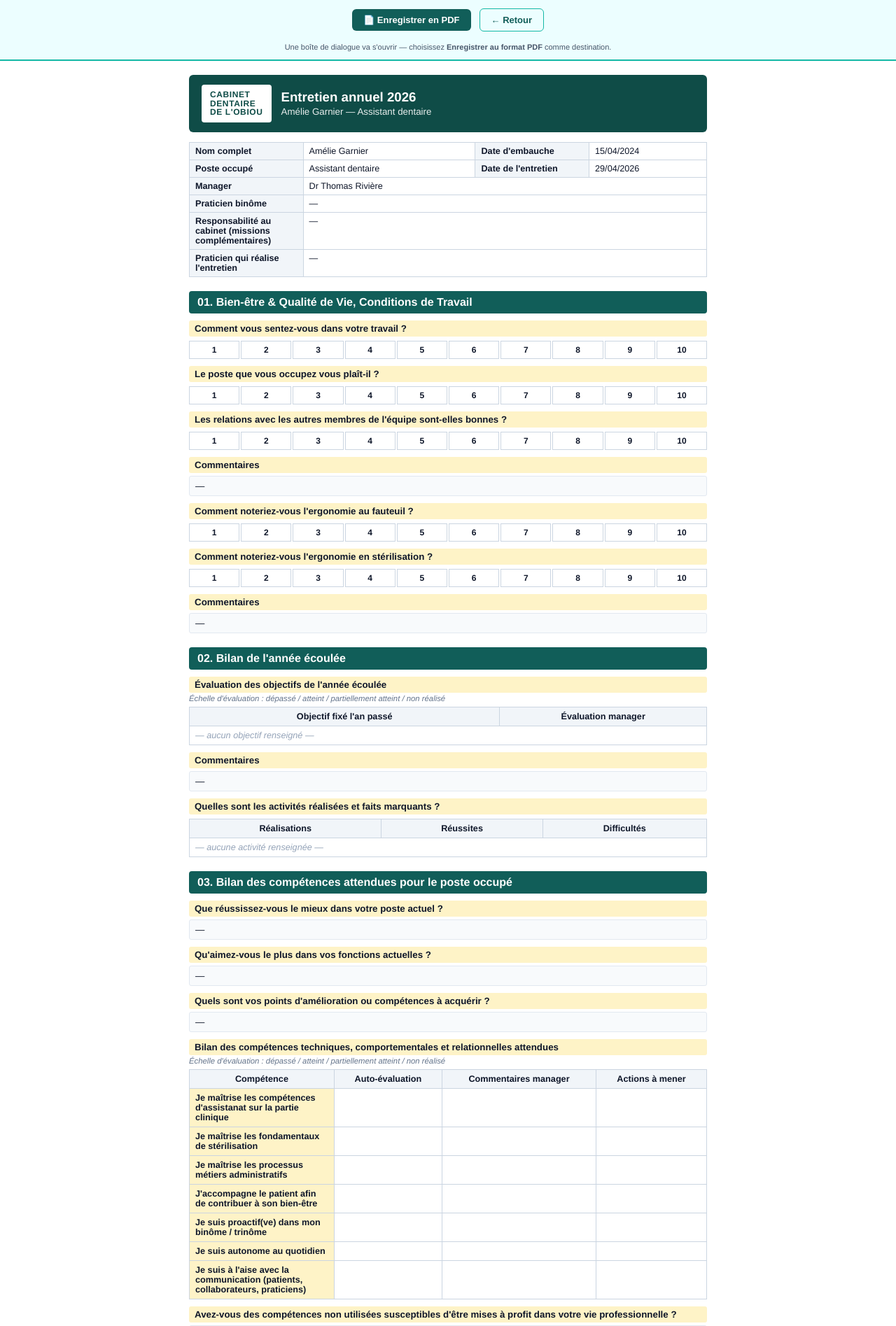
After one commit to magalielastella-app/prod, a Laravel app: page /entretiens/1/imprimer in a window 1280 px wide. The commit adds this page. Shown: the top 1895 px of the page at 70% size. Run offline with Laravel 12, Linux system fonts and the light colour scheme; a user stored in the database is signed in; data comes from the database, SQL or seed files in the repository.

Commit message:
Add "Télécharger PDF" via a printable Blade view
Route GET /entretiens/{review}/imprimer returns a self-contained
HTML document styled for print (A4, print-color-adjust: exact) so the
user saves it via the browser's "Save as PDF" dialog — no server-side
PDF engine required, works on every browser.

The blade view reads the review's template and renders each field
faithfully:
- scale_10 → 1-10 strip with the selected cell highlighted yellow,
  matching the cabinet's printed trame.
- text/textarea/choice → plain value card.
- objectives_review, objectives_plan, activities_table → tables.
- competency_grid → row label + Auto-évaluation / Commentaires manager
  / Actions à mener.

On-page toolbar (hidden at print) with a "Save as PDF" button that
calls window.print() plus a "Back" link to the review page.
Signatures block at the end (date + time when signed).

UI:
- New "Télécharger PDF" action next to Ouvrir/Supprimer in
  Reviews/Index.
- New "Télécharger PDF" button in the Reviews/Show header, next to
  the status badge (opens the print view in a new tab).

```diff
--- a/app/Http/Controllers/AnnualReviewController.php
+++ b/app/Http/Controllers/AnnualReviewController.php
@@ -179,6 +179,25 @@ class AnnualReviewController extends Controller
         ]);
     }
 
+    /**
+     * Vue HTML imprimable — le navigateur gère le "Enregistrer au format PDF".
+     * (Pas d'Inertia : on renvoie un document Blade autonome.)
+     */
+    public function printable(AnnualReview $review)
+    {
+        Gate::authorize('view', $review);
+
+        $review->load([
+            'employee:id,name,email,position,department,hired_on',
+            'manager:id,name,email',
+        ]);
+
+        return response()->view('reviews.print', [
+            'review' => $review,
+            'template' => $review->template(),
+        ]);
+    }
+
     /** Le salarié enregistre / envoie sa partie. */
     public function employeeUpdate(Request $request, AnnualReview $review): RedirectResponse
     {
--- a/resources/js/Pages/Reviews/Index.vue
+++ b/resources/js/Pages/Reviews/Index.vue
@@ -193,6 +193,8 @@ const destroy = (id) => {
                                 <td class="px-4 py-3 text-right space-x-2">
                                     <Link :href="route('reviews.show', r.id)"
                                         class="text-brand-primary hover:underline">Ouvrir</Link>
+                                    <a :href="route('reviews.print', r.id)" target="_blank" rel="noopener"
+                                        class="text-brand-primary hover:underline">PDF</a>
                                     <button v-if="isManager && !r.signed"
                                         class="text-red-600 hover:underline" @click="destroy(r.id)">
                                         Supprimer
--- /dev/null
+++ b/resources/views/reviews/print.blade.php
@@ -0,0 +1,431 @@
+@php
+    /**
+     * Vue imprimable d'un entretien annuel.
+     * L'utilisateur utilise Ctrl/Cmd+P et "Enregistrer au format PDF".
+     */
+    $employeeAnswers = $review->employee_answers ?? [];
+    $managerAnswers = $review->manager_answers ?? [];
+    $header = $review->header ?? [];
+
+    $fieldAnswers = function (array $field) use ($employeeAnswers, $managerAnswers) {
+        $owner = $field['owner'] ?? null;
+        if ($owner === 'manager') return $managerAnswers[$field['key']] ?? null;
+        return $employeeAnswers[$field['key']] ?? null;
+    };
+    $formatDate = fn ($d) => $d ? \Illuminate\Support\Carbon::parse($d)->format('d/m/Y') : '—';
+    $formatDateTime = fn ($d) => $d ? \Illuminate\Support\Carbon::parse($d)->format('d/m/Y \à H:i') : null;
+
+    $filename = sprintf(
+        '%s_%s_Entretien_%d',
+        $review->year,
+        \Illuminate\Support\Str::upper(\Illuminate\Support\Str::slug($review->employee->name, '_')),
+        $review->year
+    );
+@endphp
+<!DOCTYPE html>
+<html lang="fr">
+<head>
+    <meta charset="utf-8">
+    <title>{{ $filename }}</title>
+    <meta name="viewport" content="width=device-width, initial-scale=1">
+    <style>
+        @page { size: A4; margin: 1.2cm 1.4cm; }
+        * { box-sizing: border-box; }
+        html, body {
+            font-family: 'Helvetica Neue', Helvetica, Arial, sans-serif;
+            font-size: 10pt;
+            color: #0F172A;
+            margin: 0;
+            padding: 0;
+            background: #fff;
+        }
+        a { color: inherit; text-decoration: none; }
+
+        /* Barre d'action en haut (cachée à l'impression) */
+        .toolbar {
+            background: #ECFEFF;
+            border-bottom: 2px solid #14B8A6;
+            padding: 12px 20px;
+            display: flex;
+            gap: 12px;
+            align-items: center;
+            justify-content: center;
+            flex-wrap: wrap;
+        }
+        .toolbar button, .toolbar a {
+            background: #115E59;
+            color: white;
+            padding: 8px 16px;
+            border: none;
+            border-radius: 6px;
+            cursor: pointer;
+            font-size: 13px;
+            font-weight: 600;
+        }
+        .toolbar a.ghost { background: transparent; color: #115E59; border: 1px solid #14B8A6; }
+        .toolbar .hint { font-size: 11px; color: #475569; width: 100%; text-align: center; margin-top: 4px; }
+
+        /* Conteneur principal */
+        .page { max-width: 780px; margin: 0 auto; padding: 20px; }
+
+        /* En-tête avec logo */
+        .logo-header {
+            background: #0F4C47;
+            color: white;
+            padding: 14px 18px;
+            border-radius: 6px;
+            display: flex;
+            align-items: center;
+            gap: 14px;
+            margin-bottom: 14px;
+        }
+        .logo-mark {
+            background: white;
+            color: #0F4C47;
+            padding: 8px 12px;
+            border-radius: 4px;
+            font-weight: 900;
+            font-size: 9pt;
+            line-height: 1.05;
+            letter-spacing: 0.05em;
+            white-space: pre;
+        }
+        .logo-title { font-size: 14pt; font-weight: 700; margin: 0; }
+        .logo-sub { font-size: 10pt; opacity: 0.9; margin-top: 2px; }
+
+        /* Infos entête */
+        table.info { width: 100%; border-collapse: collapse; margin-bottom: 14px; }
+        table.info th, table.info td {
+            border: 1px solid #CBD5E1;
+            padding: 5px 8px;
+            font-size: 9.5pt;
+            text-align: left;
+            vertical-align: top;
+        }
+        table.info th { background: #F1F5F9; font-weight: 600; width: 22%; }
+
+        /* Sections */
+        h2.section-title {
+            font-size: 12pt;
+            color: #FFFFFF;
+            background: #115E59;
+            padding: 7px 12px;
+            border-radius: 4px;
+            margin: 20px 0 10px;
+        }
+
+        /* Champ */
+        .field { margin: 10px 0; page-break-inside: avoid; }
+        .field .label {
+            font-size: 10pt;
+            font-weight: 600;
+            color: #0F172A;
+            background: #FEF3C7;
+            padding: 4px 8px;
+            border-radius: 3px;
+        }
+        .field .hint { font-size: 8.5pt; color: #64748B; margin-top: 2px; font-style: italic; }
+        .field .value {
+            background: #F8FAFC;
+            border: 1px solid #E2E8F0;
+            padding: 6px 8px;
+            border-radius: 3px;
+            margin-top: 4px;
+            white-space: pre-wrap;
+            min-height: 20px;
+        }
+        .empty { color: #94A3B8; font-style: italic; }
+
+        /* Échelle 1..10 */
+        .scale {
+            display: flex;
+            gap: 2px;
+            margin-top: 6px;
+        }
+        .scale-val {
+            flex: 1;
+            text-align: center;
+            border: 1px solid #CBD5E1;
+            padding: 5px 0;
+            font-size: 9pt;
+            font-weight: 600;
+            background: #fff;
+        }
+        .scale-val.selected {
+            background: #FDE047;
+            border-color: #F59E0B;
+            color: #0F172A;
+        }
+
+        /* Tables */
+        table.grid {
+            width: 100%;
+            border-collapse: collapse;
+            margin-top: 6px;
+            font-size: 9.5pt;
+        }
+        table.grid th, table.grid td {
+            border: 1px solid #CBD5E1;
+            padding: 6px 8px;
+            vertical-align: top;
+        }
+        table.grid th { background: #F1F5F9; font-weight: 600; }
+        table.grid td.row-label { background: #FEF3C7; font-weight: 600; width: 28%; }
+
+        /* Signatures */
+        .signatures {
+            margin-top: 30px;
+            display: flex;
+            gap: 16px;
+            page-break-inside: avoid;
+        }
+        .signature-box {
+            flex: 1;
+            border: 1px solid #CBD5E1;
+            border-radius: 6px;
+            padding: 14px;
+            min-height: 80px;
+        }
+        .signature-box .who { font-weight: 700; color: #115E59; margin-bottom: 4px; }
+        .signature-box .name { font-size: 10pt; }
+        .signature-box .signed { color: #047857; font-weight: 600; margin-top: 10px; }
+        .signature-box .unsigned { color: #94A3B8; font-style: italic; margin-top: 10px; }
+
+        @media print {
+            .toolbar { display: none !important; }
+            body { -webkit-print-color-adjust: exact; print-color-adjust: exact; }
+            .page { padding: 0; max-width: none; }
+        }
+    </style>
+</head>
+<body>
+
+<div class="toolbar">
+    <button onclick="window.print()">📄 Enregistrer en PDF</button>
+    <a href="{{ route('reviews.show', $review->id) }}" class="ghost">← Retour</a>
+    <div class="hint">
+        Une boîte de dialogue va s'ouvrir — choisissez <strong>Enregistrer au format PDF</strong>
+        comme destination.
+    </div>
+</div>
+
+<div class="page">
+
+    <div class="logo-header">
+        <div class="logo-mark">CABINET
+DENTAIRE
+DE L'OBIOU</div>
+        <div>
+            <div class="logo-title">Entretien annuel {{ $review->year }}</div>
+            <div class="logo-sub">{{ $review->employee->name }} — {{ $review->employee->position ?? '—' }}</div>
+        </div>
+    </div>
+
+    <table class="info">
+        <tr>
+            <th>Nom complet</th>
+            <td>{{ $review->employee->name }}</td>
+            <th>Date d'embauche</th>
+            <td>{{ $formatDate($review->employee->hired_on) }}</td>
+        </tr>
+        <tr>
+            <th>Poste occupé</th>
+            <td>{{ $review->employee->position ?? '—' }}</td>
+            <th>Date de l'entretien</th>
+            <td>{{ $formatDate($review->scheduled_for) }}</td>
+        </tr>
+        <tr>
+            <th>Manager</th>
+            <td colspan="3">{{ $review->manager?->name ?? '—' }}</td>
+        </tr>
+        @foreach ($template['header'] ?? [] as $headerField)
+            <tr>
+                <th>{{ $headerField['label'] }}</th>
+                <td colspan="3">{{ $header[$headerField['key']] ?? '' ?: '—' }}</td>
+            </tr>
+        @endforeach
+    </table>
+
+    @foreach ($template['sections'] as $section)
+        <h2 class="section-title">{{ $section['title'] }}</h2>
+
+        @foreach ($section['fields'] as $field)
+            @php
+                $type = $field['type'] ?? '';
+                $value = $fieldAnswers($field);
+            @endphp
+
+            @if ($type === 'scale_10')
+                <div class="field">
+                    <div class="label">{{ $field['question'] }}</div>
+                    <div class="scale">
+                        @for ($i = 1; $i <= 10; $i++)
+                            <div class="scale-val @if ((int) $value === $i) selected @endif">{{ $i }}</div>
+                        @endfor
+                    </div>
+                </div>
+
+            @elseif ($type === 'text' || $type === 'textarea' || $type === 'choice')
+                <div class="field">
+                    <div class="label">{{ $field['question'] }}</div>
+                    <div class="value">{{ $value ?: '—' }}</div>
+                </div>
+
+            @elseif ($type === 'objectives_review')
+                <div class="field">
+                    <div class="label">{{ $field['question'] }}</div>
+                    @if (!empty($field['hint']))
+                        <div class="hint">{{ $field['hint'] }}</div>
+                    @endif
+                    <table class="grid">
+                        <thead>
+                            <tr>
+                                <th style="width: 60%;">Objectif fixé l'an passé</th>
+                                <th>Évaluation manager</th>
+                            </tr>
+                        </thead>
+                        <tbody>
+                            @php $rows = $managerAnswers[$field['key']] ?? []; @endphp
+                            @forelse ($rows as $row)
+                                <tr>
+                                    <td>{{ is_array($row) ? ($row['objectif'] ?? '') : '' }}</td>
+                                    <td>{{ is_array($row) ? ($row['evaluation'] ?? '') : '' }}</td>
+                                </tr>
+                            @empty
+                                <tr><td colspan="2" class="empty">— aucun objectif renseigné —</td></tr>
+                            @endforelse
+                        </tbody>
+                    </table>
+                </div>
+
+            @elseif ($type === 'activities_table')
+                <div class="field">
+                    <div class="label">{{ $field['question'] }}</div>
+                    <table class="grid">
+                        <thead>
+                            <tr>
+                                <th>Réalisations</th>
+                                <th>Réussites</th>
+                                <th>Difficultés</th>
+                            </tr>
+                        </thead>
+                        <tbody>
+                            @php $rows = $employeeAnswers[$field['key']] ?? []; @endphp
+                            @forelse ($rows as $row)
+                                <tr>
+                                    <td>{{ is_array($row) ? ($row['realisations'] ?? '') : '' }}</td>
+                                    <td>{{ is_array($row) ? ($row['reussites'] ?? '') : '' }}</td>
+                                    <td>{{ is_array($row) ? ($row['difficultes'] ?? '') : '' }}</td>
+                                </tr>
+                            @empty
+                                <tr><td colspan="3" class="empty">— aucune activité renseignée —</td></tr>
+                            @endforelse
+                        </tbody>
+                    </table>
+                </div>
+
+            @elseif ($type === 'objectives_plan')
+                <div class="field">
+                    <div class="label">{{ $field['question'] }}</div>
+                    <table class="grid">
+                        <thead>
+                            <tr>
+                                <th>Objectif</th>
+                                <th>Indicateurs de réalisation</th>
+                                <th>Moyens à mettre en œuvre</th>
+                                <th>Délais</th>
+                            </tr>
+                        </thead>
+                        <tbody>
+                            @php $rows = $managerAnswers[$field['key']] ?? []; @endphp
+                            @forelse ($rows as $row)
+                                <tr>
+                                    <td>{{ is_array($row) ? ($row['objectif'] ?? '') : '' }}</td>
+                                    <td>{{ is_array($row) ? ($row['indicateurs'] ?? '') : '' }}</td>
+                                    <td>{{ is_array($row) ? ($row['moyens'] ?? '') : '' }}</td>
+                                    <td>{{ is_array($row) ? ($row['delais'] ?? '') : '' }}</td>
+                                </tr>
+                            @empty
+                                <tr><td colspan="4" class="empty">— aucun objectif renseigné —</td></tr>
+                            @endforelse
+                        </tbody>
+                    </table>
+                </div>
+
+            @elseif ($type === 'competency_grid')
+                <div class="field">
+                    <div class="label">{{ $field['question'] }}</div>
+                    @if (!empty($field['hint']))
+                        <div class="hint">{{ $field['hint'] }}</div>
+                    @endif
+                    <table class="grid">
+                        <thead>
+                            <tr>
+                                <th style="width: 28%;">Compétence</th>
+                                <th>Auto-évaluation</th>
+                                <th>Commentaires manager</th>
+                                <th>Actions à mener</th>
+                            </tr>
+                        </thead>
+                        <tbody>
+                            @php
+                                $empCells = is_array($employeeAnswers[$field['key']] ?? null)
+                                    ? $employeeAnswers[$field['key']]
+                                    : [];
+                                $mgrCells = is_array($managerAnswers[$field['key']] ?? null)
+                                    ? $managerAnswers[$field['key']]
+                                    : [];
+                            @endphp
+                            @foreach ($field['rows'] ?? [] as $i => $rowLabel)
+                                @php
+                                    $autoVal = is_array($empCells[$i] ?? null)
+                                        ? ($empCells[$i]['auto'] ?? '')
+                                        : ($empCells[$i] ?? '');
+                                    $mgrObj = is_array($mgrCells[$i] ?? null) ? $mgrCells[$i] : [];
+                                @endphp
+                                <tr>
+                                    <td class="row-label">{{ $rowLabel }}</td>
+                                    <td>{{ $autoVal }}</td>
+                                    <td>{{ $mgrObj['manager_comment'] ?? $mgrObj['commentaire'] ?? '' }}</td>
+                                    <td>{{ $mgrObj['action'] ?? '' }}</td>
+                                </tr>
+                            @endforeach
+                        </tbody>
+                    </table>
+                </div>
+
+            @endif
+        @endforeach
+    @endforeach
+
+    <!-- Signatures -->
+    <h2 class="section-title">Signatures</h2>
+    <div class="signatures">
+        <div class="signature-box">
+            <div class="who">Salarié</div>
+            <div class="name">{{ $review->employee->name }}</div>
+            @if ($review->employee_signed_at)
+                <div class="signed">✓ Signé le {{ $formatDateTime($review->employee_signed_at) }}</div>
+            @else
+                <div class="unsigned">Non signé</div>
+            @endif
+        </div>
+        <div class="signature-box">
+            <div class="who">Manager</div>
+            <div class="name">{{ $review->manager?->name ?? '—' }}</div>
+            @if ($review->manager_signed_at)
+                <div class="signed">✓ Signé le {{ $formatDateTime($review->manager_signed_at) }}</div>
+            @else
+                <div class="unsigned">Non signé</div>
+            @endif
+        </div>
+    </div>
+
+</div>
+
+<script>
+    // Suggère un nom de fichier propre dans la boîte d'impression
+    document.title = @json($filename);
+</script>
+</body>
+</html>
--- a/routes/web.php
+++ b/routes/web.php
@@ -18,6 +18,7 @@ Route::middleware('auth')->group(function () {
     Route::get('/entretiens', [AnnualReviewController::class, 'index'])->name('reviews.index');
     Route::post('/entretiens', [AnnualReviewController::class, 'store'])->name('reviews.store');
     Route::get('/entretiens/{review}', [AnnualReviewController::class, 'show'])->name('reviews.show');
+    Route::get('/entretiens/{review}/imprimer', [AnnualReviewController::class, 'printable'])->name('reviews.print');
     Route::put('/entretiens/{review}/salarie', [AnnualReviewController::class, 'employeeUpdate'])->name('reviews.employee.update');
     Route::put('/entretiens/{review}/manager', [AnnualReviewController::class, 'managerUpdate'])->name('reviews.manager.update');
     Route::post('/entretiens/{review}/signer', [AnnualReviewController::class, 'sign'])->name('reviews.sign');
```
Also changed, not shown: resources/js/Pages/Reviews/Show.vue (+11 -1 lines).
